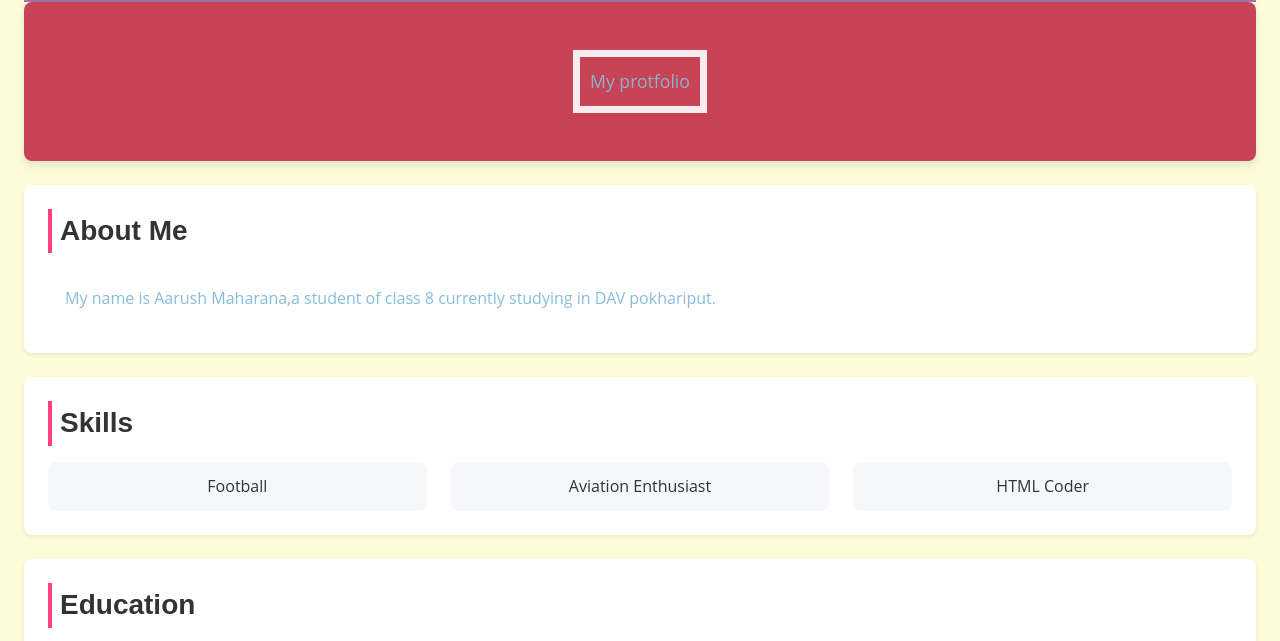
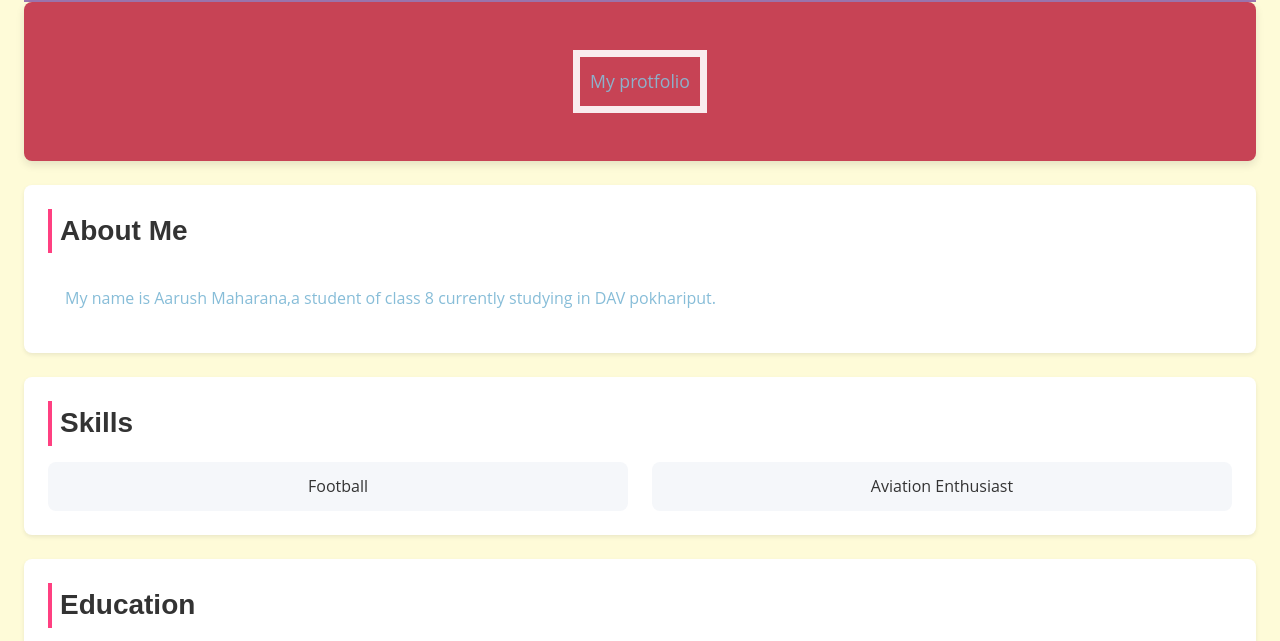
Before and after one commit to aarush-wq/HostWebPage, a plain HTML site: page index.html in a window 1280 px wide. Shown: the part 90-731 px from the top of the page. Drawn offline with Linux system fonts and the light colour scheme.

Commit message:
index.html

```diff
--- a/index.html
+++ b/index.html
@@ -60,7 +60,6 @@ p {
     <ul>
       <li>Football</li>
       <li>Aviation Enthusiast</li>
-      <li>HTML Coder</li>
     </ul>
 
 
```
